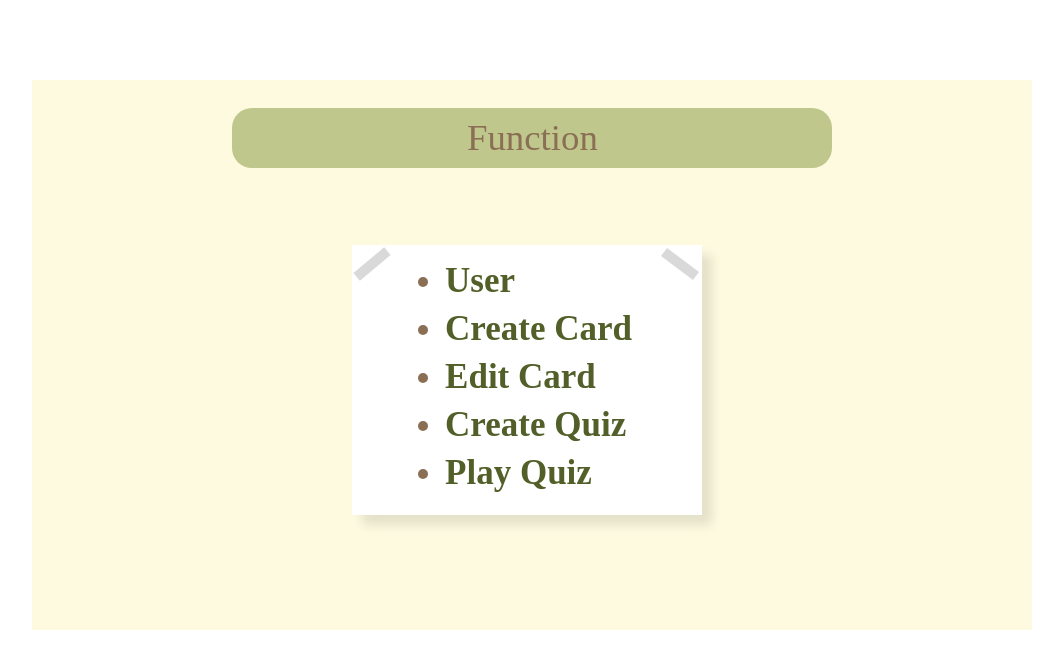
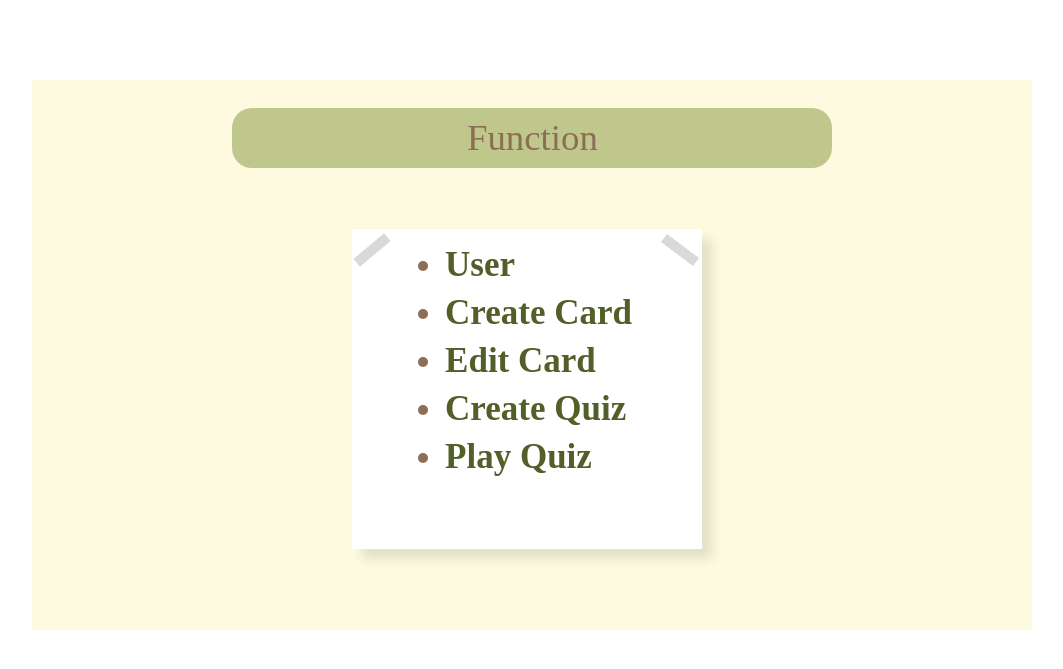
Before and after one commit to wizardwid/MMQ_Project, a Flask app: page /category in a window 1280 px wide. Shown: the top 669 px of the page, without its empty margins (198-1261 px from the left). Run offline with Flask 3, Linux system fonts and the light colour scheme; the visitor is signed in with stand-in values (Sample User, id 1); some web fonts are replaced.

Commit message:
view_quiz

```diff
--- a/static/category.css
+++ b/static/category.css
@@ -41,10 +41,10 @@
 .box{
     background-color: #fff;
     position: absolute;
-    top: 30%;
+    top: 27%;
     left: 32%;
     width: 35%;
-    height: 270px;
+    height: 320px;
     box-shadow: 10px 10px 10px rgba(0, 0, 0, 0.1);
 }
 
@@ -68,6 +68,11 @@
     transform: rotate(37deg);
 }
 
+ul{
+    justify-content: center;
+    align-items: center;
+}
+
 li {
     font-size: 35px;
     font-family: 'HakgyoansimDunggeunmisoTTF-B';
```
Also changed, not shown: static/view_quiz.css (added), static/view_quiz.js (added), templates/view_quiz.html (added).
